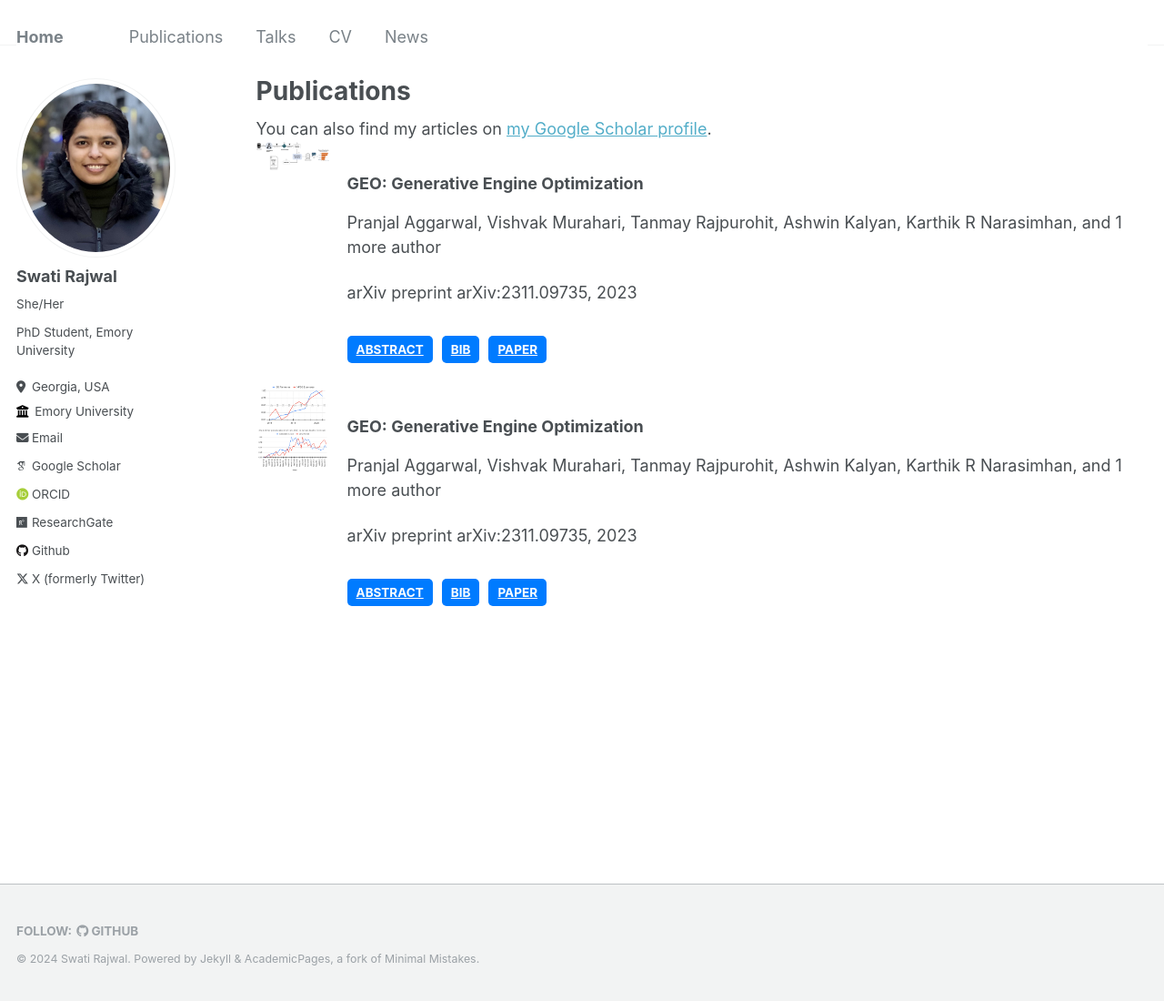
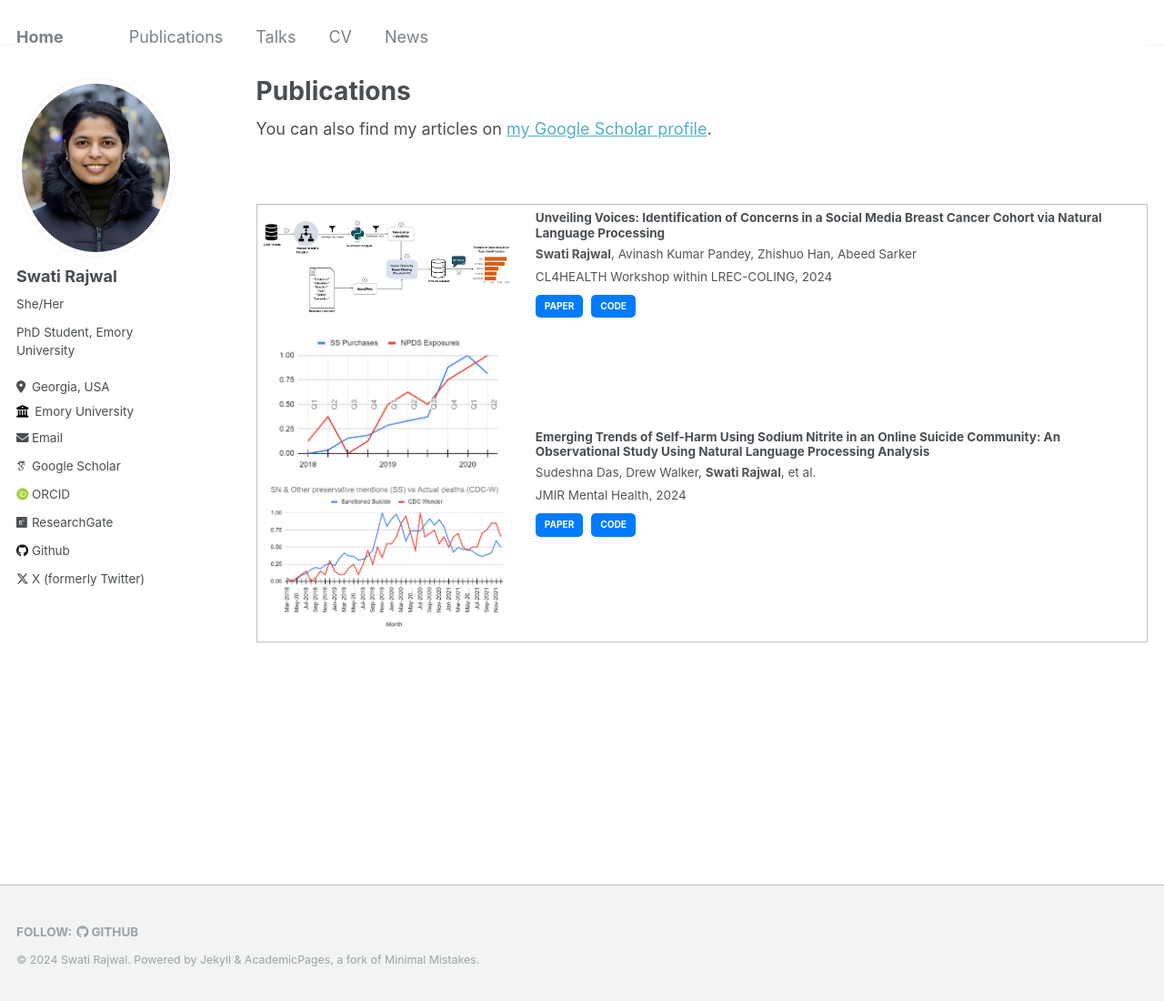
Before and after one commit to swati-rajwal/swati-rajwal.github.io, a Jekyll site: the page built from _pages/publications.md, in a window 1280 px wide and 1100 px high. Shown: the whole window at 91% size. Built offline with Jekyll 4.4.1, drawn with Linux system fonts in a browser that asks for light colours; some web fonts are replaced.

Commit message:
Update publications.md

```diff
--- a/_pages/publications.md
+++ b/_pages/publications.md
@@ -9,85 +9,43 @@
 <div class="wordwrap">You can also find my articles on <a href="{{ site.author.googlescholar }}" target="_blank">my Google Scholar profile</a>.</div>
 {% endif %}
 
-<style>
-.publication-list {
-  width: 100%;
-}
+<br>
 
-.publication-item {
-  display: table;
-  width: 100%;
-  table-layout: fixed;
-  margin-bottom: 20px;
-}
-
-.publication-thumbnail {
-  display: table-cell;
-  width: 100px; /* Fixed width for the thumbnail */
-  padding-right: 20px; /* Spacing between image and text */
-  vertical-align: top; /* Align the content to the top */
-}
-
-.publication-thumbnail img {
-  width: 100%;
-  height: auto;
-}
-
-.publication-info {
-  display: table-cell;
-  vertical-align: top;
-}
-
-.btn {
-  text-decoration: none;
-  background-color: #007bff;
-  color: white;
-  padding: 5px 10px;
-  border-radius: 5px;
-  display: inline-block;
-  margin-right: 5px;
-  margin-top: 10px;
-}
-
-.btn:last-child {
-  margin-right: 0;
-}
-</style>
-
-<div class="publication-list">
+<!-- Publications Table -->
+<table style="width:100%; border-collapse: collapse;">
   <!-- Publication Entry -->
-  <div class="publication-item">
+  <tr>
     <!-- Publication Image -->
-    <div class="publication-thumbnail">
-      <img src="/images/bc_proj.png" alt="Publication Thumbnail">
-    </div>
-    <div class="publication-info">
-      <h3>GEO: Generative Engine Optimization</h3>
-      <p>Pranjal Aggarwal, Vishvak Murahari, Tanmay Rajpurohit, Ashwin Kalyan, Karthik R Narasimhan, and 1 more author</p>
-      <p>arXiv preprint arXiv:2311.09735, 2023</p>
-      <div>
-        <a href="link-to-abstract" class="btn">ABSTRACT</a>
-        <a href="link-to-bibtex" class="btn">BIB</a>
-        <a href="link-to-paper" class="btn">PAPER</a>
+    <td style="width: 300px; padding-right: 20px; border: none;">
+      <img src="/images/bc_proj.png" alt="Publication Thumbnail" style="width: 300px; height: auto;">
+    </td>
+    <!-- Publication Info -->
+    <td style="border: none;">
+      <h3 style="margin: 0;">Unveiling Voices: Identification of Concerns in a Social Media Breast Cancer Cohort via Natural Language Processing</h3>
+      <p style="margin: 5px 0; color: #555;"><b>Swati Rajwal</b>, Avinash Kumar Pandey, Zhishuo Han, Abeed Sarker</p>
+      <p style="margin: 5px 0; color: #555;">CL4HEALTH Workshop within LREC-COLING, 2024</p>
+      <div class="publication-buttons" style="margin-top: 10px;">
+        <a href="https://github.com/swati-rajwal/BreastCancer_tweets_project" target="_blank" class="btn" style="text-decoration: none; background-color: #007bff; color: white; padding: 5px 10px; border-radius: 5px; display: inline-block; margin-right: 5px;">PAPER</a>
+        <a href="https://github.com/swati-rajwal/BreastCancer_tweets_project" target="_blank" class="btn" style="text-decoration: none; background-color: #007bff; color: white; padding: 5px 10px; border-radius: 5px; display: inline-block; margin-right: 5px;">CODE</a>
       </div>
-    </div>
-  </div>
-
-  <!-- Repeat the block inside .publication-list for each publication -->
-  <div class="publication-item">
+    </td>
+  </tr>
+  <!-- Repeat for each publication -->
+  <tr>
     <!-- Publication Image -->
-    <div class="publication-thumbnail">
-      <img src="/images/sn_proj.png" alt="Publication Thumbnail">
-    </div>
-    <div class="publication-info">
-      <h3>GEO: Generative Engine Optimization</h3>
-      <p>Pranjal Aggarwal, Vishvak Murahari, Tanmay Rajpurohit, Ashwin Kalyan, Karthik R Narasimhan, and 1 more author</p>
-      <p>arXiv preprint arXiv:2311.09735, 2023</p>
-      <div>
-        <a href="link-to-abstract" class="btn">ABSTRACT</a>
-        <a href="link-to-bibtex" class="btn">BIB</a>
-        <a href="link-to-paper" class="btn">PAPER</a>
+    <td style="width: 300px; padding-right: 20px; border: none;">
+      <img src="/images/sn_proj.png" alt="Publication Thumbnail" style="width: 300px; height: auto;">
+    </td>
+    <!-- Publication Info -->
+    <td style="border: none;">
+      <h3 style="margin: 0;">Emerging Trends of Self-Harm Using Sodium Nitrite in an Online Suicide Community: An Observational Study Using Natural Language Processing Analysis</h3>
+      <p style="margin: 5px 0; color: #555;">Sudeshna Das, Drew Walker, <b>Swati Rajwal</b>, et al.</p>
+      <p style="margin: 5px 0; color: #555;">JMIR Mental Health, 2024</p>
+      <div class="publication-buttons" style="margin-top: 10px;">
+        <a href="https://doi.org/10.2196/53730" target="_blank" class="btn" style="text-decoration: none; background-color: #007bff; color: white; padding: 5px 10px; border-radius: 5px; display: inline-block; margin-right: 5px;">PAPER</a>
+        <a href="https://github.com/das-sudeshna/sodium-nitrite" target="_blank" class="btn" style="text-decoration: none; background-color: #007bff; color: white; padding: 5px 10px; border-radius: 5px; display: inline-block; margin-right: 5px;">CODE</a>
       </div>
-    </div>
-  </div>
-</div>
+    </td>
+  </tr>
+  <!-- Repeat for each publication -->
+</table>
```
